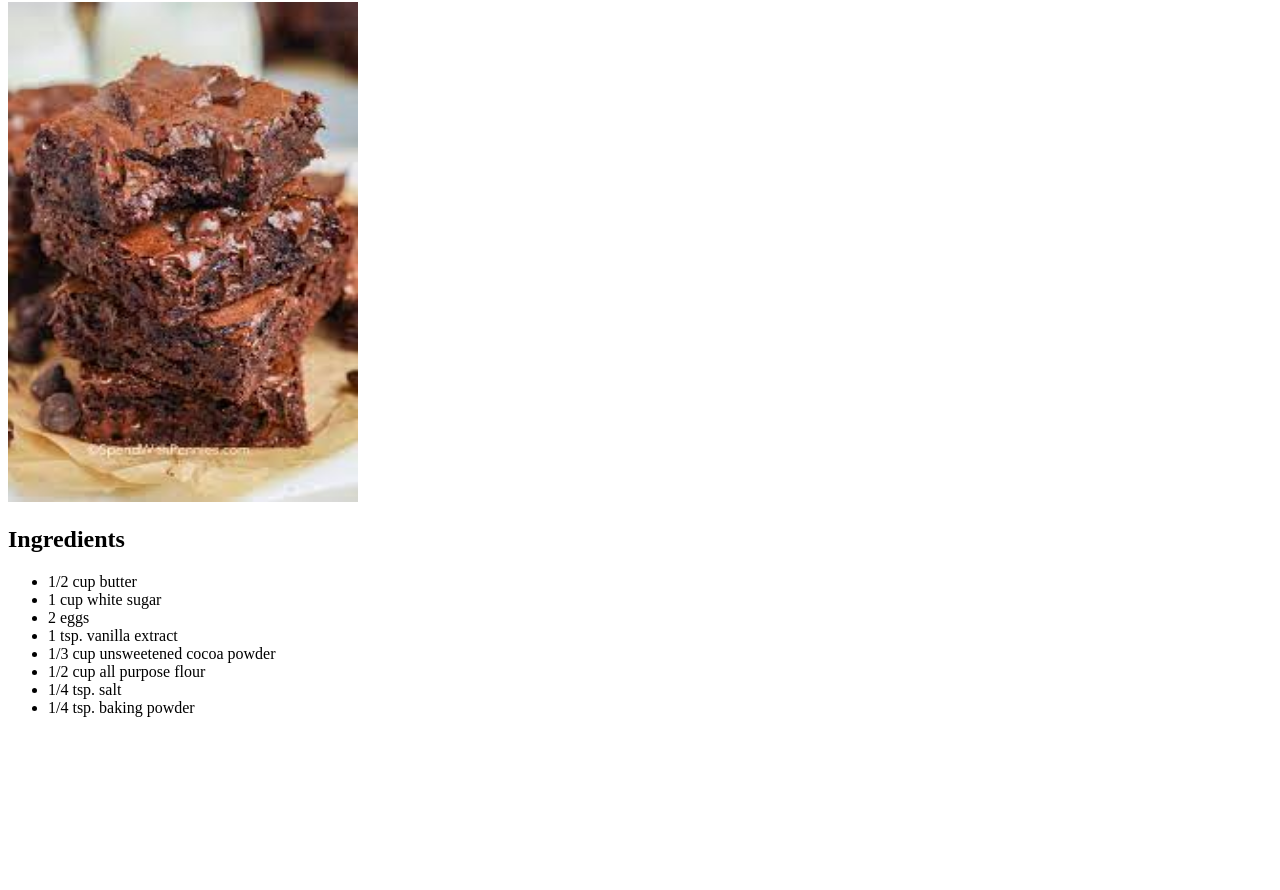
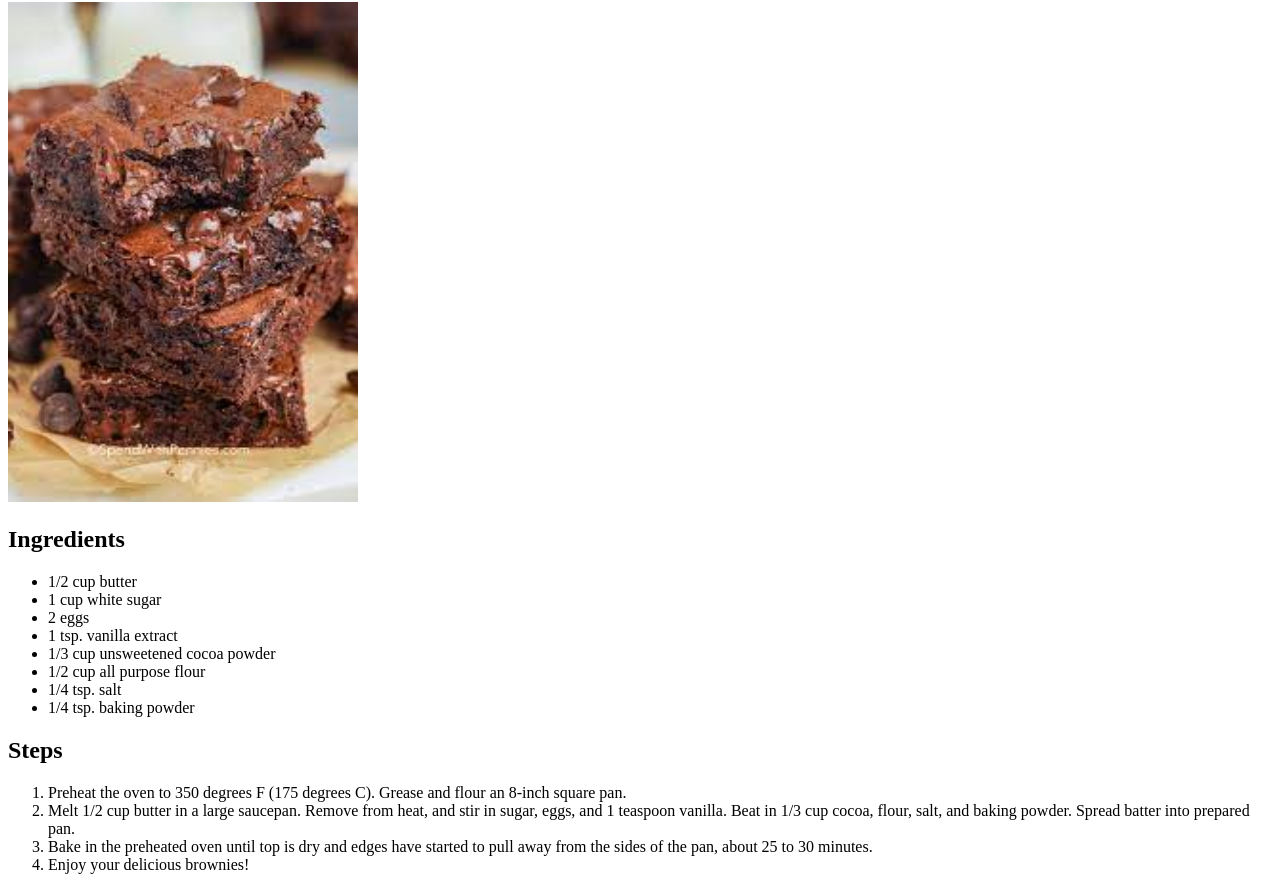
Before and after one commit to JosanJemas/odin-recipes, a plain HTML site: page recipes/brownies.html in a window 1280 px wide. Shown: the part 78-968 px from the top of the page. Before the commit the page ends 811 px from the top, so only its background shows below. Drawn offline with Linux system fonts and the light colour scheme.

Commit message:
Added instructions to bake the brownies in brownies.html

```diff
--- a/recipes/brownies.html
+++ b/recipes/brownies.html
@@ -22,5 +22,24 @@
         <li>1/4 tsp. salt</li>
         <li>1/4 tsp. baking powder</li>
     </ul>
+
+    <h2>Steps</h2>
+
+    <ol>
+        <li>Preheat the oven to 350 degrees F (175 degrees C). Grease and flour an
+            8-inch square pan.
+        </li>
+
+        <li>Melt 1/2 cup butter in a large saucepan. Remove from heat, and stir in
+            sugar, eggs, and 1 teaspoon vanilla. Beat in 1/3 cup cocoa, flour, salt,
+            and baking powder. Spread batter into prepared pan.
+        </li>
+
+        <li>Bake in the preheated oven until top is dry and edges have started to
+            pull away from the sides of the pan, about 25 to 30 minutes.
+        </li>
+
+        <li>Enjoy your delicious brownies!</li>
+    </ol>
 </body>
 </html>
```
